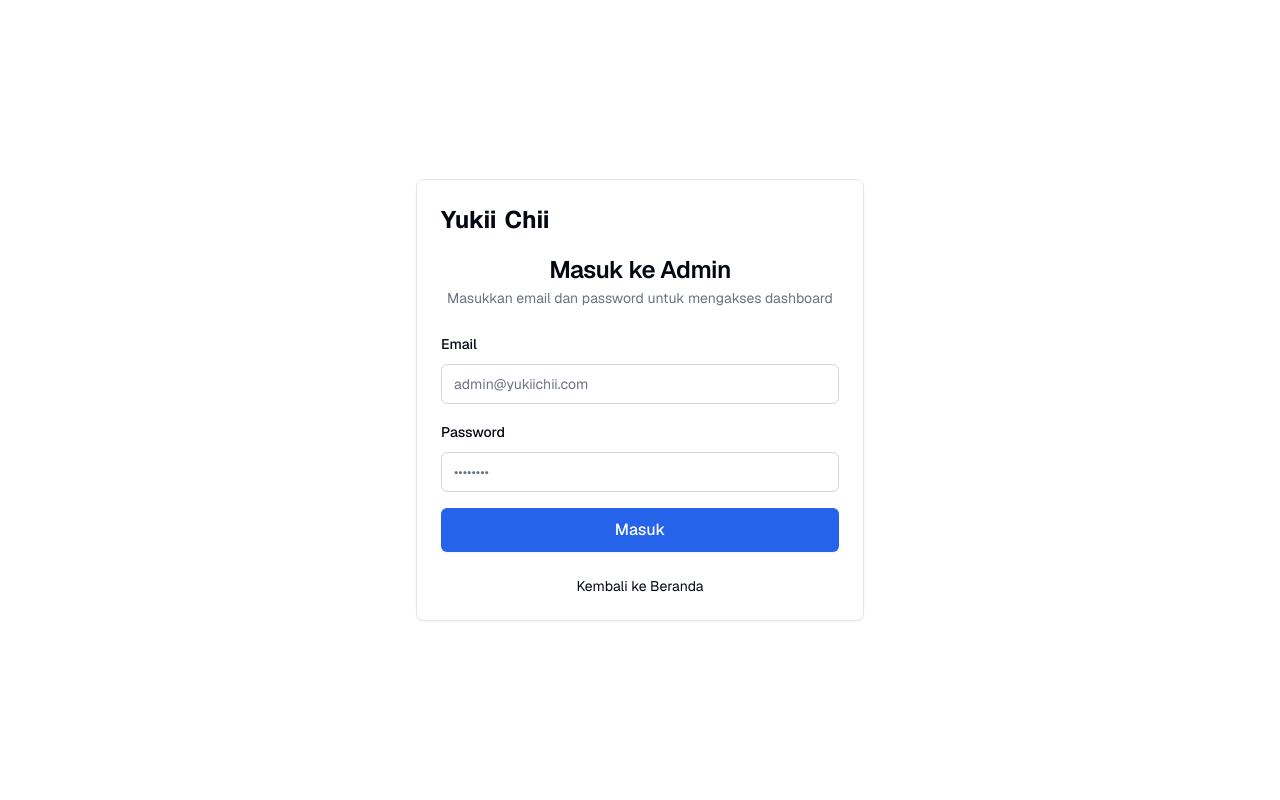
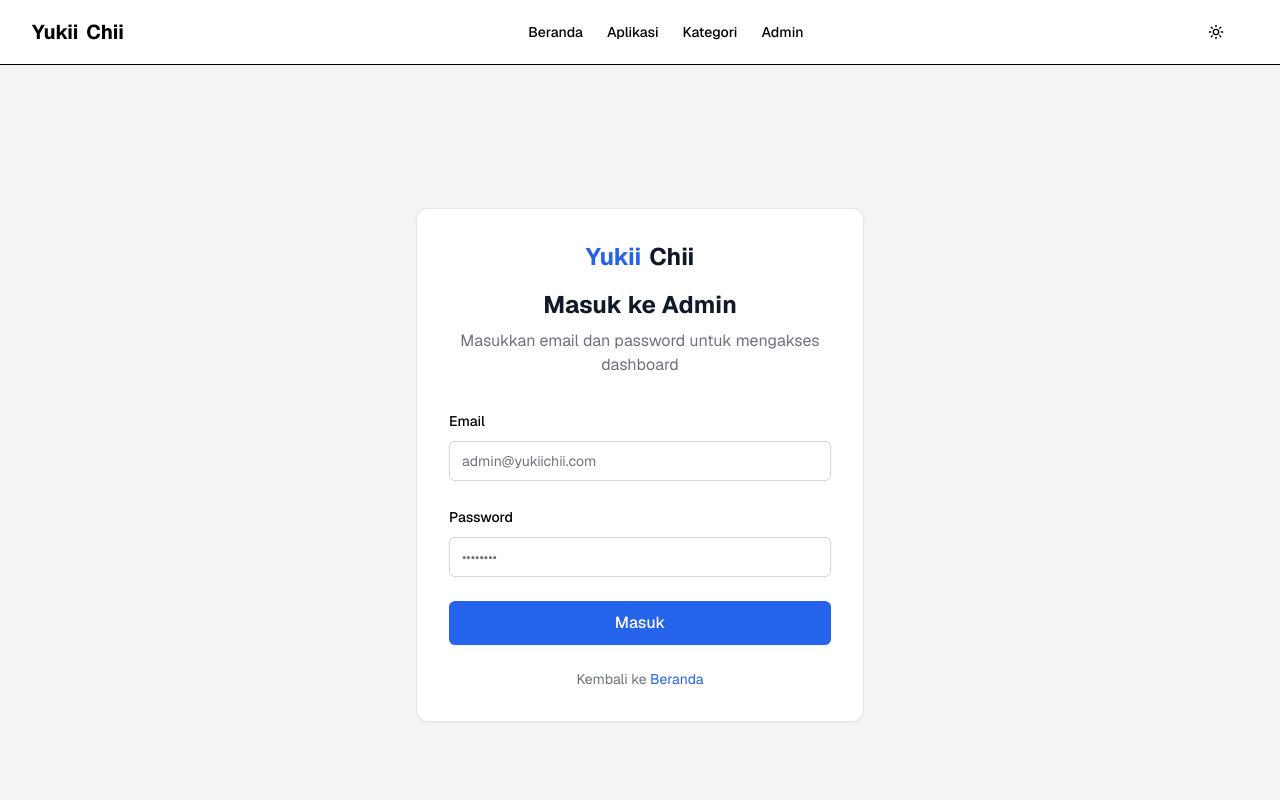
Before and after one commit to Zuyaze/yukiichii, a Next.js app: page /login in a window 1280 px wide. Shown: the top 800 px of the page. Built offline with nearby package versions, Linux system fonts and the light colour scheme.

Commit message:
Add login page

```diff
--- /dev/null
+++ b/src/app/(public)/login/page.tsx
@@ -0,0 +1,118 @@
+'use client'
+
+import { useState } from 'react'
+import { signIn } from 'next-auth/react'
+import { useRouter, useSearchParams } from 'next/navigation'
+import Link from 'next/link'
+import { Button } from '@/components/ui/button'
+import { Input } from '@/components/ui/input'
+import { Label } from '@/components/ui/label'
+import { Card, CardContent, CardHeader, CardTitle, CardDescription } from '@/components/ui/card'
+import { AlertCircle, Loader2 } from 'lucide-react'
+import { cn } from '@/lib/utils'
+
+export default function LoginPage() {
+  const router = useRouter()
+  const searchParams = useSearchParams()
+  const callbackUrl = searchParams.get('callbackUrl') || '/dashboard'
+  const error = searchParams.get('error')
+
+  const [email, setEmail] = useState('')
+  const [password, setPassword] = useState('')
+  const [loading, setLoading] = useState(false)
+  const [formError, setFormError] = useState('')
+
+  const handleSubmit = async (e: React.FormEvent) => {
+    e.preventDefault()
+    setLoading(true)
+    setFormError('')
+
+    try {
+      const result = await signIn('credentials', {
+        email,
+        password,
+        redirect: false,
+      })
+
+      if (result?.error) {
+        setFormError(result.error)
+      } else {
+        router.push(callbackUrl)
+        router.refresh()
+      }
+    } catch (err) {
+      setFormError('Terjadi kesalahan, coba lagi')
+    } finally {
+      setLoading(false)
+    }
+  }
+
+  return (
+    <div className="min-h-screen flex items-center justify-center bg-gray-100 px-4 py-12">
+      <div className="w-full max-w-md">
+        <div className="bg-white rounded-xl shadow-sm border border-gray-200 p-8">
+          <div className="text-center mb-8">
+            <Link href="/" className="inline-flex items-center gap-2 mb-4">
+              <span className="text-2xl font-bold text-blue-600">Yukii</span>
+              <span className="text-2xl font-bold text-gray-900">Chii</span>
+            </Link>
+            <h1 className="text-2xl font-bold text-gray-900">Masuk ke Admin</h1>
+            <p className="text-gray-500 mt-2">Masukkan email dan password untuk mengakses dashboard</p>
+          </div>
+
+          <form onSubmit={handleSubmit} className="space-y-6">
+            {(error || formError) && (
+              <div className={cn('p-3 rounded-lg text-sm flex items-center gap-2', 'bg-red-50 text-red-600')}>
+                <svg className="w-4 h-4 flex-shrink-0" fill="none" stroke="currentColor" viewBox="0 0 24 24"><path strokeLinecap="round" strokeLinejoin="round" strokeWidth={2} d="M12 9v2m0 4h.01m-6.938 4h13.856c1.54 0 2.502-1.667 1.732-3L13.732 4c-.77-1.333-2.694-1.333-3.464 0L3.34 16c-.77 1.333.192 3 1.732 3z" /></svg>
+                {formError || error === 'CredentialsSignin' ? 'Email atau password salah' : 'Terjadi kesalahan autentikasi'}
+              </div>
+            )}
+
+            <div className="space-y-2">
+              <Label htmlFor="email">Email</Label>
+              <Input
+                id="email"
+                type="email"
+                value={email}
+                onChange={e => setEmail(e.target.value)}
+                placeholder="admin@yukiichii.com"
+                required
+                disabled={loading}
+                autoComplete="email"
+              />
+            </div>
+
+            <div className="space-y-2">
+              <Label htmlFor="password">Password</Label>
+              <Input
+                id="password"
+                type="password"
+                value={password}
+                onChange={e => setPassword(e.target.value)}
+                placeholder="••••••••"
+                required
+                disabled={loading}
+                autoComplete="current-password"
+              />
+            </div>
+
+            <Button type="submit" className="w-full" disabled={loading} size="lg">
+              {loading ? (
+                <>
+                  <svg className="w-5 h-5 mr-2 animate-spin" fill="none" stroke="currentColor" viewBox="0 0 24 24"><path strokeLinecap="round" strokeLinejoin="round" strokeWidth={2} d="M4 4v5h.582m15.356 2A8.001 8.001 0 014.582 9m0 0H9m11 11v-5h-.581m0 0a8.003 8.003 0 01-15.357-2m15.357 2H15" /></svg>
+                  Masuk...
+                </>
+              ) : (
+                'Masuk'
+              )}
+            </Button>
+          </form>
+
+          <p className="text-center text-sm text-gray-500 mt-6">
+            Kembali ke <Link href="/" className="text-blue-600 hover:underline">Beranda</Link>
+          </p>
+        </div>
+      </div>
+    </div>
+  )
+}
```
